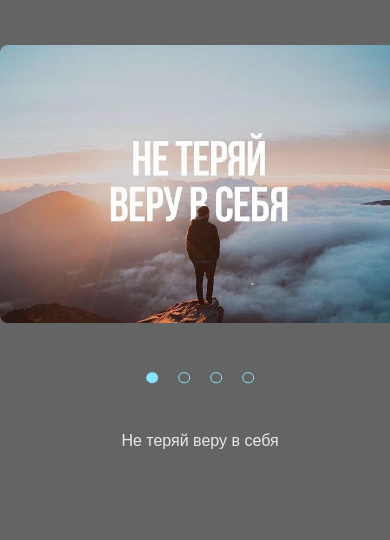
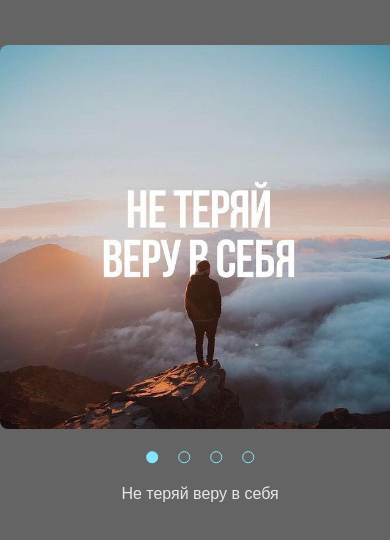
Before and after one commit to burik84/cssMemSlider, a plain HTML site: page cssMemSlider/index.html in a window 390 px wide. Drawn offline with Linux system fonts and the light colour scheme.

Commit message:
refactor: style for mobile (Sun, Oct 17, 2021 12:11:00 AM)

```diff
--- a/cssMemSlider/style.css
+++ b/cssMemSlider/style.css
@@ -41,24 +41,24 @@ body {
   display: grid;
   grid-template-rows: 3fr 1fr;
   grid-template-columns: 3fr 1fr;
-  grid-gap: 1rem;
   grid-template-areas:
     'content content'
     'description control';
+  row-gap: 4rem;
 }
 
 .slider__wrap > input {
   display: none;
 }
 .slider__wrap-content,
-.slider__wrap-text{
+.slider__wrap-text {
   width: 100%;
   height: 100%;
   overflow: hidden;
   display: flex;
   flex-direction: row;
 }
-.slider__wrap-content{
+.slider__wrap-content {
   grid-area: content;
 }
 .slider__content,
@@ -90,17 +90,18 @@ flex-direction: row;
 .slider__content .slide-4 {
   background-image: url('https://raw.githubusercontent.com/burik84/cssMemSlider/gh-pages/cssMemSlider/assets/IMG4.jpg');
 }
-.slider__wrap-text{
+.slider__wrap-text {
   grid-area: description;
 }
 .slider__description .slide {
+  display: inline-block;
   width: var(--slider-width);
   height: 100%;
   padding-right: 11rem;
 }
 .slider__control {
   display: flex;
-  align-items: center;
+  /* align-items: center; */
   justify-content: space-around;
   grid-area: control;
 }
@@ -113,11 +114,11 @@ flex-direction: row;
   transition: all 0.5s ease-out;
 }
 .slider__control label::before {
+  content: '';
   position: absolute;
-  top: 50%;
-  left: 50%;
-  content: '';
-  transform: translate(-50%, -50%);
+  top: 0;
+  left: 0;
+  transform: translate(50%, 50%);
   width: 1.2rem;
   height: 1.2rem;
   border-radius: 50%;
@@ -169,7 +170,7 @@ flex-direction: row;
     font-size: 8px;
   }
   .slider__wrap {
-    grid-template-rows: 3fr 1fr 1fr;
+    grid-template-rows: 3fr 40px 40px;
     grid-template-columns: 1fr;
     grid-gap: 1rem;
     grid-template-areas:
@@ -188,6 +189,11 @@ flex-direction: row;
   }
   .slider__description .slide {
     text-align: center;
-  padding:0;
+    padding: 0;
+  }
+  .slider__control label::before {
+    top: 50%;
+    left: 50%;
+    transform: translate(-50%, -50%);
   }
 }
```
Lines whose indentation alone changed are shown as unchanged.
